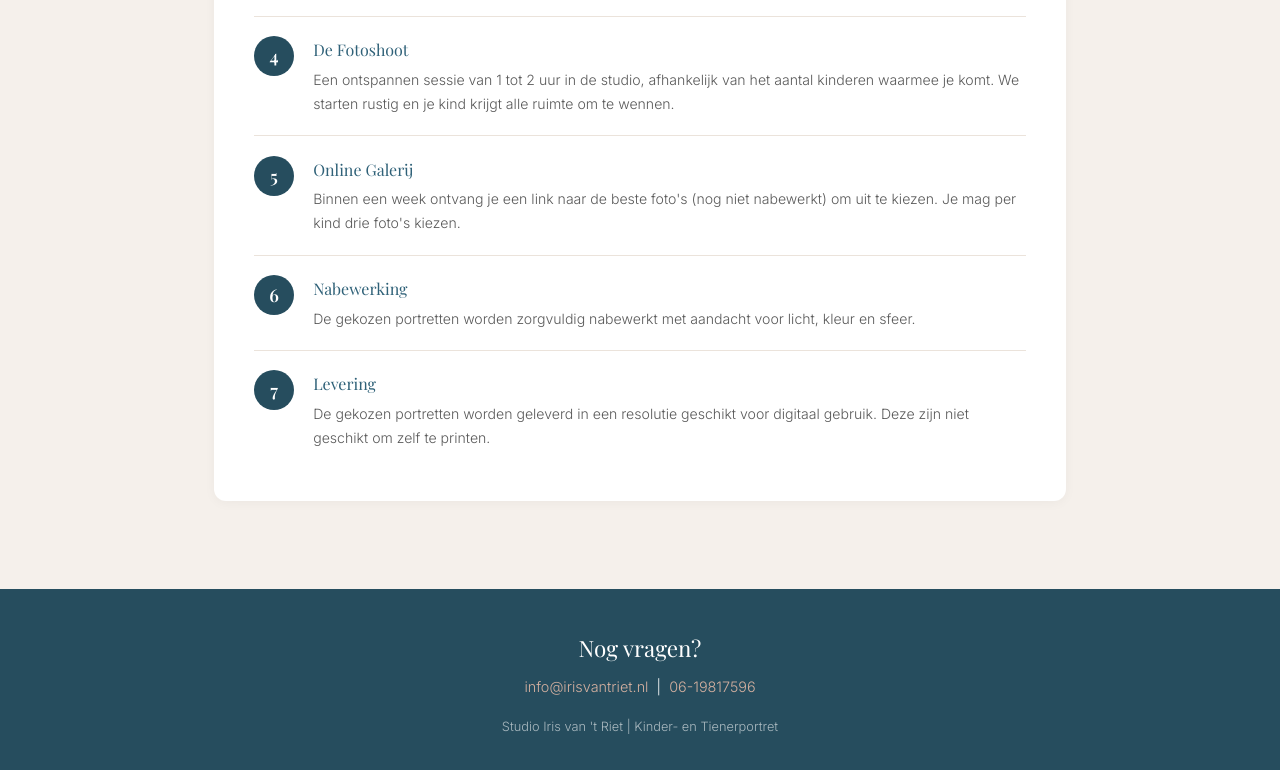
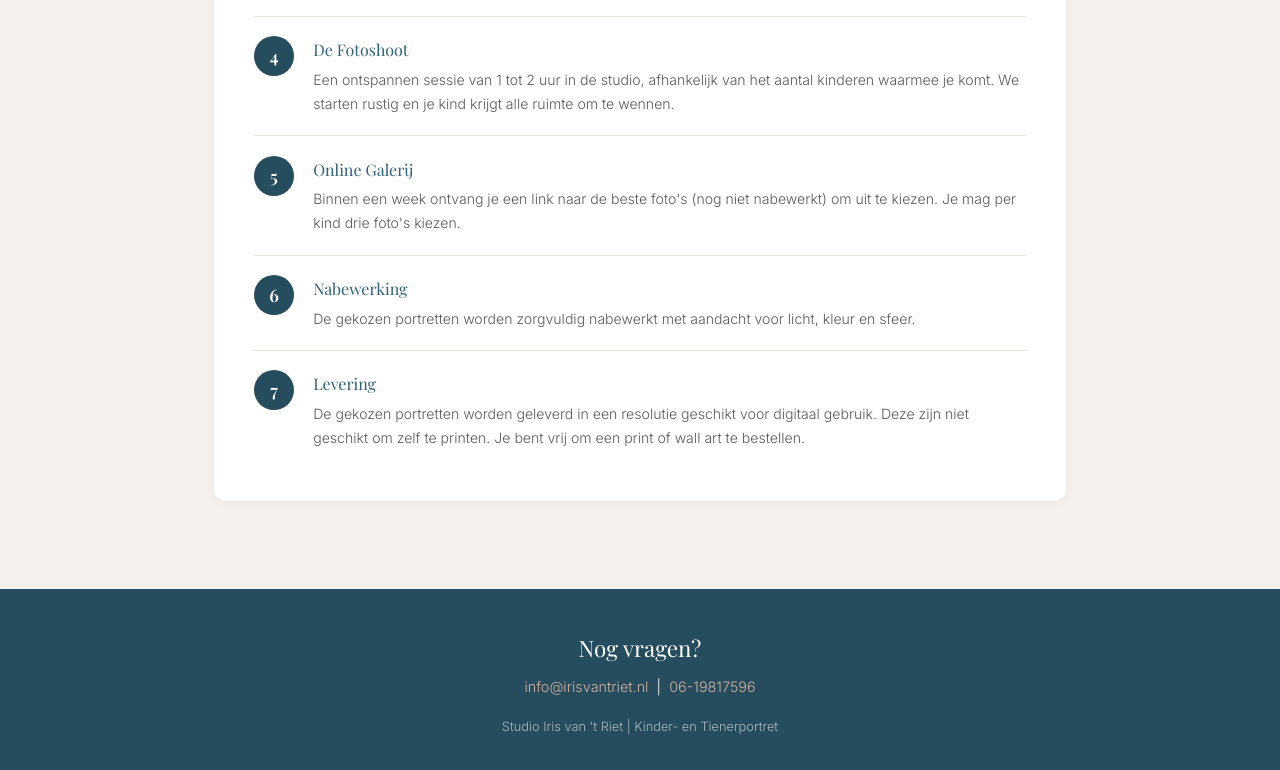
Before and after one commit to portretcoach/dashboard-portfolio-special, a plain HTML site: page index.html in a window 1280 px wide. Shown: the part 731-1501 px from the top of the page. Drawn offline with nearby package versions, Linux system fonts and the light colour scheme; a web font is replaced by a local one.

Commit message:
Stappenplan levering: zin toegevoegd over bestellen print of wall art
Co-Authored-By: Claude Opus 4.6 <noreply@anthropic.com>

```diff
--- a/index.html
+++ b/index.html
@@ -638,7 +638,7 @@
                     <div class="step-num">7</div>
                     <div class="step-content">
                         <h4>Levering</h4>
-                        <p>De gekozen portretten worden geleverd in een resolutie geschikt voor digitaal gebruik. Deze zijn niet geschikt om zelf te printen.</p>
+                        <p>De gekozen portretten worden geleverd in een resolutie geschikt voor digitaal gebruik. Deze zijn niet geschikt om zelf te printen. Je bent vrij om een print of wall art te bestellen.</p>
                     </div>
                 </div>
             </div>
```
